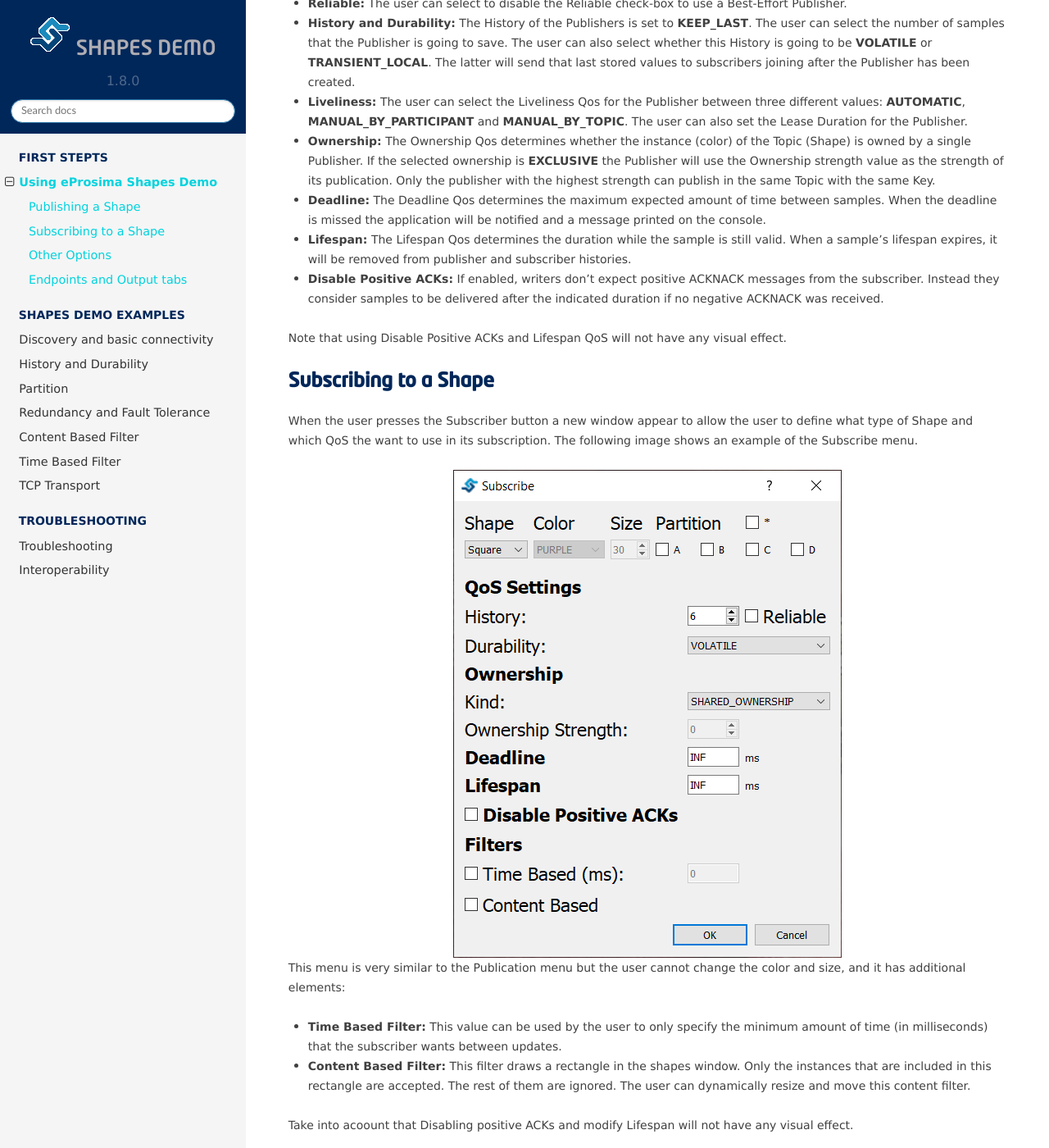
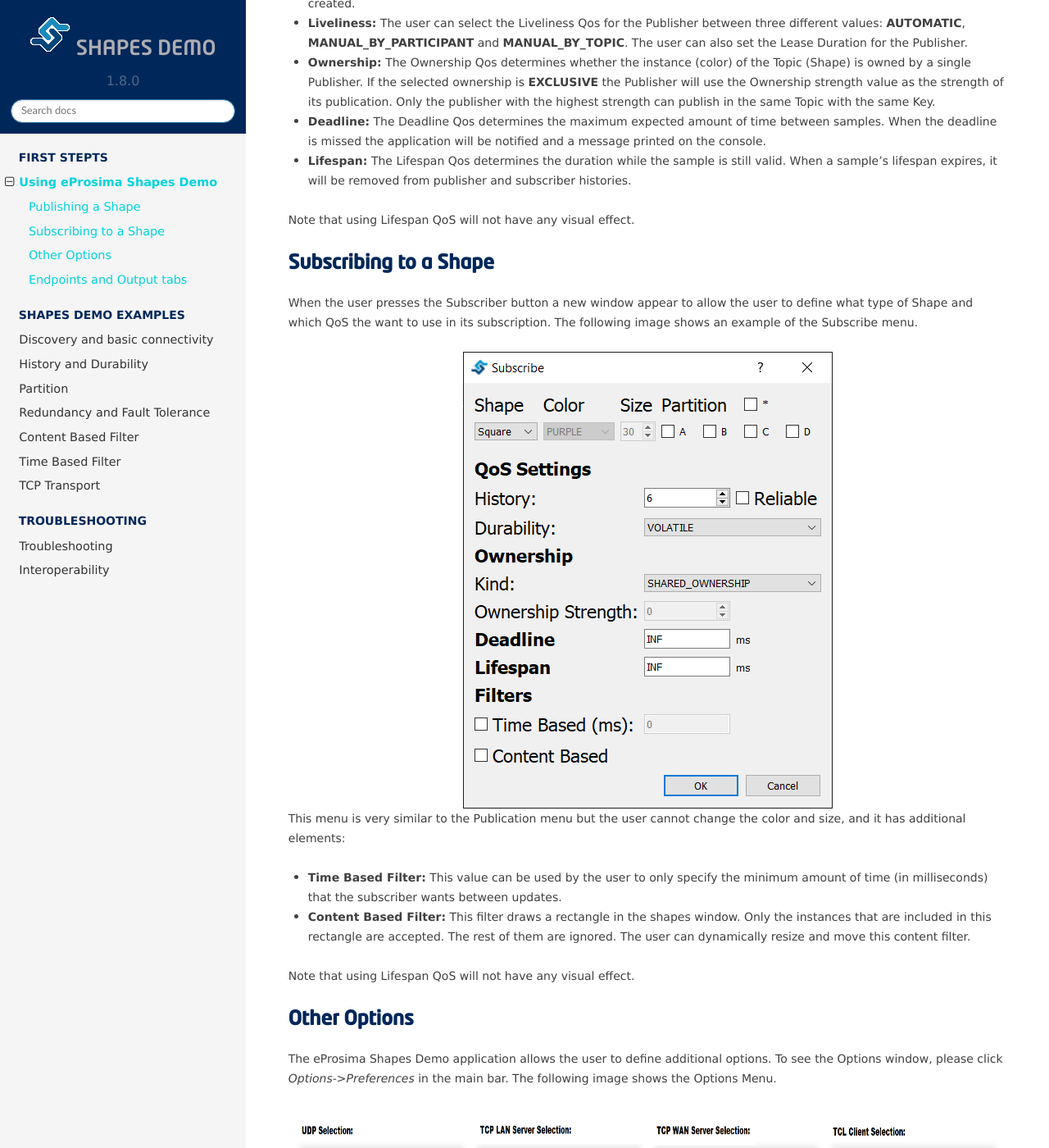
Before and after one commit to eProsima/Shapes-Demo-Docs, a Sphinx documentation site: the page built from docs/firststept.rst, in a window 1280 px wide and 1400 px high, scrolled down 2281 px. Shown: the whole window at 82% size. Built offline with Sphinx 7.4.7 and the Read the Docs theme 2.0.0, drawn with Linux system fonts in a browser that asks for light colours.

Commit message:
Refs #5462 Requested changes.

```diff
--- a/docs/firststept.rst
+++ b/docs/firststept.rst
@@ -52,10 +52,7 @@
 - **Lifespan:** The Lifespan Qos determines the duration while the sample is still valid. When a sample's lifespan expires, it will be removed from publisher and subscriber histories.
 
 
-- **Disable Positive ACKs:** If enabled, writers don't expect positive ACKNACK messages from the subscriber. Instead they consider samples to be delivered after the indicated duration if no negative ACKNACK was received.
-
-
-Note that using Disable Positive ACKs and Lifespan QoS will not have any visual effect.
+Note that using Lifespan QoS will not have any visual effect.
 
 Subscribing to a Shape
 ----------------------
@@ -73,7 +70,7 @@
 
 - **Content Based Filter:** This filter draws a rectangle in the shapes window. Only the instances that are included in this rectangle are accepted. The rest of them are ignored. The user can dynamically resize and move this content filter.
 
-Take into acoount that Disabling positive ACKs and modify Lifespan will not have any visual effect.
+Note that using Lifespan QoS will not have any visual effect.
 
 Other Options
 -------------
```
Also changed, not shown: docs/publish.png, docs/subscribe.png.
